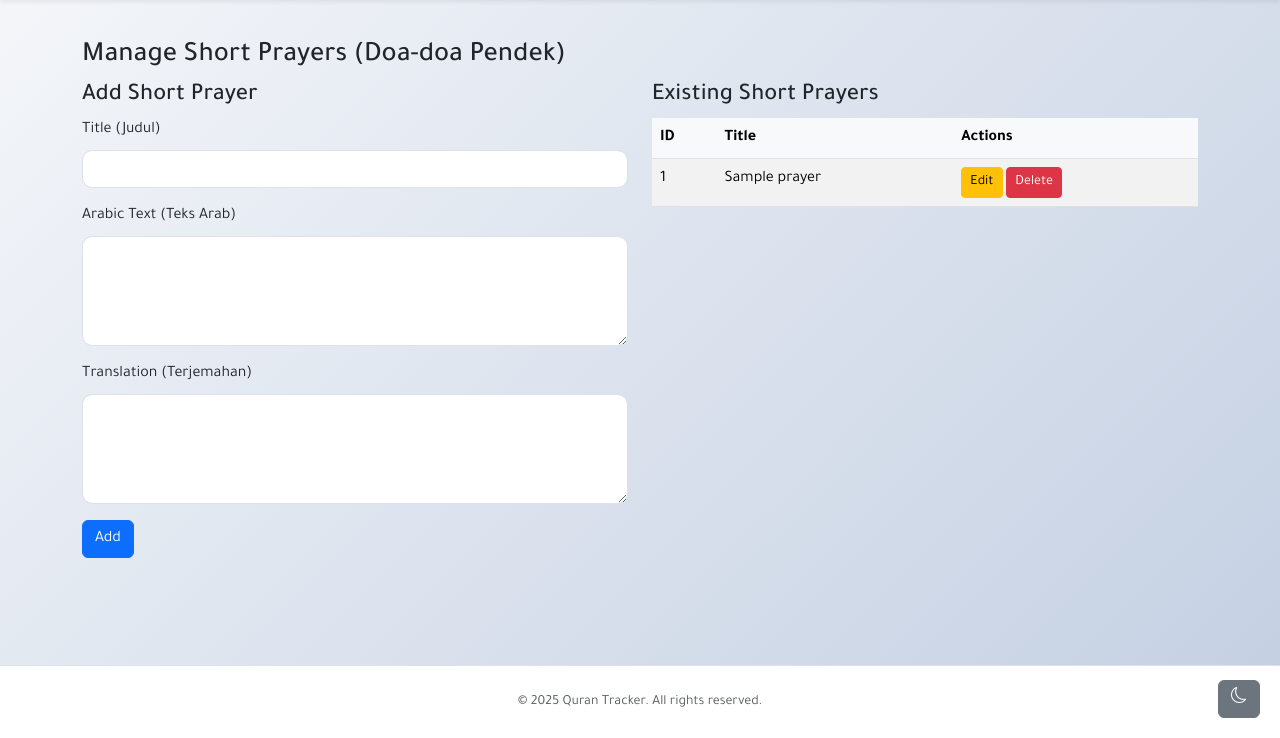
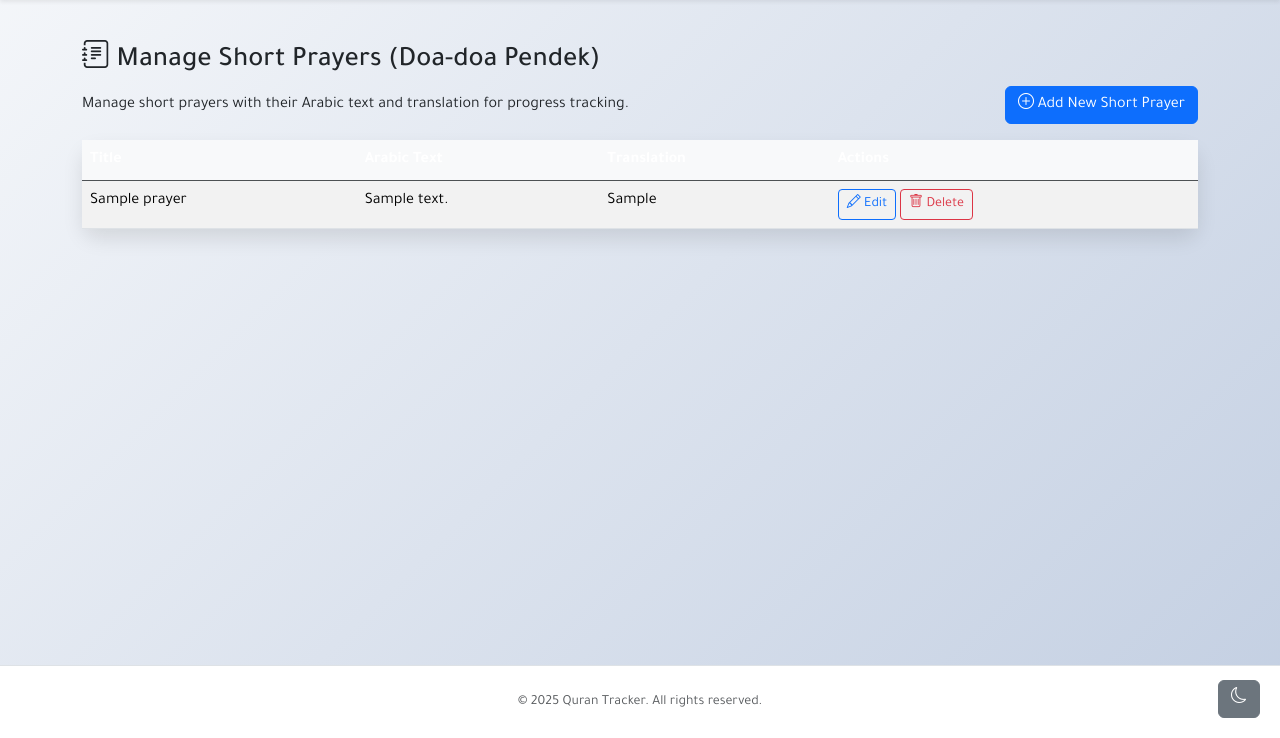
Before and after one commit to aprilian-wi/quran-tracker, a PHP site: the page made by public/index.php in a window 1280 px wide. Shown: the part 62-800 px from the top of the page. Run offline with PHP 8.4, Linux system fonts and the light colour scheme; a user stored in the database is signed in; data comes from the database, SQL or seed files in the repository; tables that the repository leaves empty hold one stand-in row (values such as "Sample post").

Commit message:
Update UI/UX Admin Doa Pendek

```diff
--- a/public/index.php
+++ b/public/index.php
@@ -79,6 +79,9 @@
     case 'admin/edit_teaching_book': include '../src/Views/admin/edit_teaching_book.php'; break;
     case 'admin/manage_short_prayers': include '../src/Views/admin/manage_short_prayers.php'; break;
     case 'admin/save_short_prayer': include '../src/Actions/store_short_prayer_action.php'; break;
+    case 'admin/create_short_prayer': include '../src/Views/admin/create_short_prayer.php'; break;
+    case 'admin/edit_short_prayer': include '../src/Views/admin/edit_short_prayer.php'; break;
+    case 'admin/teachers': include '../src/Views/admin/teachers.php'; break;
 
     case 'edit_parent':
         if ($_SERVER['REQUEST_METHOD'] === 'POST') {
--- a/src/Controllers/AdminController.php
+++ b/src/Controllers/AdminController.php
@@ -20,6 +20,12 @@
 
     public function parents() {
         return $this->userModel->parentsWithChildCount();
+    }
+
+    public function teachers() {
+        $stmt = $this->pdo->prepare("SELECT * FROM users WHERE role = 'teacher' ORDER BY name ASC");
+        $stmt->execute();
+        return $stmt->fetchAll();
     }
 
     public function classes() {
--- a/src/Views/admin/manage_short_prayers.php
+++ b/src/Views/admin/manage_short_prayers.php
@@ -1,78 +1,91 @@
 <?php
 // src/Views/admin/manage_short_prayers.php
-global $pdo;
 require_once __DIR__ . '/../../Controllers/AdminController.php';
 require_once __DIR__ . '/../../Helpers/functions.php';
 
-$adminController = new AdminController($pdo);
-$prayers = $adminController->getShortPrayers();
-
-$editPrayer = null;
-if (isset($_GET['edit_id'])) {
-    $editPrayer = $adminController->getShortPrayer($_GET['edit_id']);
-}
+$controller = new AdminController($pdo);
+$prayers = $controller->getShortPrayers();
 
 include __DIR__ . '/../layouts/main.php';
 ?>
 
-<h3>Manage Short Prayers (Doa-doa Pendek)</h3>
+<h3><i class="bi bi-journal-text"></i> Manage Short Prayers (Doa-doa Pendek)</h3>
 
-<div class="row">
-    <div class="col-md-6">
-        <h4><?= $editPrayer ? 'Edit' : 'Add' ?> Short Prayer</h4>
-        <form method="POST" action="<?= BASE_URL ?>public/index.php?page=admin/save_short_prayer">
-            <?= csrfInput() ?>
-            <?php if ($editPrayer): ?>
-                <input type="hidden" name="id" value="<?= $editPrayer['id'] ?>">
-            <?php endif; ?>
-
-            <div class="mb-3">
-                <label for="title" class="form-label">Title (Judul)</label>
-                <input type="text" id="title" name="title" class="form-control" required
-                       value="<?= h($editPrayer['title'] ?? '') ?>">
-            </div>
-            <div class="mb-3">
-                <label for="arabic_text" class="form-label">Arabic Text (Teks Arab)</label>
-                <textarea id="arabic_text" name="arabic_text" class="form-control" rows="4" required><?= h($editPrayer['arabic_text'] ?? '') ?></textarea>
-            </div>
-            <div class="mb-3">
-                <label for="translation" class="form-label">Translation (Terjemahan)</label>
-                <textarea id="translation" name="translation" class="form-control" rows="4"><?= h($editPrayer['translation'] ?? '') ?></textarea>
-            </div>
-            <button type="submit" class="btn btn-primary"><?= $editPrayer ? 'Update' : 'Add' ?></button>
-            <?php if ($editPrayer): ?>
-                <a href="?page=admin/manage_short_prayers" class="btn btn-secondary ms-2">Cancel</a>
-            <?php endif; ?>
-        </form>
+<div class="d-flex justify-content-between align-items-center mb-3">
+    <p class="mb-0">Manage short prayers with their Arabic text and translation for progress tracking.</p>
+    <a href="?page=admin/create_short_prayer" class="btn btn-primary">
+        <i class="bi bi-plus-circle"></i> Add New Short Prayer
+    </a>
 </div>
 
-    <div class="col-md-6">
-        <h4>Existing Short Prayers</h4>
 <?php if (empty($prayers)): ?>
-            <p>No short prayers found.</p>
+    <div class="alert alert-info">
+        <i class="bi bi-info-circle"></i> No short prayers found. Add your first short prayer.
+    </div>
 <?php else: ?>
-            <table class="table table-striped">
-                <thead>
+    <div class="card">
+        <div class="card-body p-0">
+            <div class="table-responsive">
+                <table class="table table-striped mb-0">
+                    <thead class="table-dark">
                         <tr>
-                        <th>ID</th>
                             <th>Title</th>
+                            <th>Arabic Text</th>
+                            <th>Translation</th>
                             <th>Actions</th>
                         </tr>
                     </thead>
                     <tbody>
                         <?php foreach ($prayers as $prayer): ?>
                             <tr>
-                        <td><?= h($prayer['id']) ?></td>
                                 <td><?= h($prayer['title']) ?></td>
+                                <td><?= h($prayer['arabic_text']) ?></td>
+                                <td><?= h($prayer['translation']) ?></td>
                                 <td>
-                            <a href="?page=admin/manage_short_prayers&edit_id=<?= $prayer['id'] ?>" class="btn btn-sm btn-warning">Edit</a>
-                            <a href="?page=admin/delete_short_prayer&id=<?= $prayer['id'] ?>" class="btn btn-sm btn-danger"
-                               onclick="return confirm('Are you sure you want to delete this short prayer?');">Delete</a>
+                                    <a href="?page=admin/edit_short_prayer&id=<?= $prayer['id'] ?>" class="btn btn-sm btn-outline-primary">
+                                        <i class="bi bi-pencil"></i> Edit
+                                    </a>
+                                    <button type="button" class="btn btn-sm btn-outline-danger" onclick="confirmDelete(<?= $prayer['id'] ?>, '<?= h($prayer['title']) ?>')">
+                                        <i class="bi bi-trash"></i> Delete
+                                    </button>
                                 </td>
                             </tr>
                         <?php endforeach; ?>
                     </tbody>
                 </table>
-        <?php endif; ?>
             </div>
         </div>
+    </div>
+<?php endif; ?>
+
+<!-- Delete Confirmation Modal -->
+<div class="modal fade" id="deleteModal" tabindex="-1">
+    <div class="modal-dialog">
+        <div class="modal-content">
+            <div class="modal-header">
+                <h5 class="modal-title">Confirm Delete</h5>
+                <button type="button" class="btn-close" data-bs-dismiss="modal"></button>
+            </div>
+            <div class="modal-body">
+                <p>Are you sure you want to delete "<span id="itemTitle"></span>"?</p>
+                <p class="text-danger"><strong>Warning:</strong> This will also delete all progress records associated with this short prayer.</p>
+            </div>
+            <div class="modal-footer">
+                <button type="button" class="btn btn-secondary" data-bs-dismiss="modal">Cancel</button>
+                <form method="POST" action="?page=admin/delete_short_prayer" style="display: inline;">
+                    <?= csrfInput() ?>
+                    <input type="hidden" name="id" id="deleteItemId">
+                    <button type="submit" class="btn btn-danger">Delete Short Prayer</button>
+                </form>
+            </div>
+        </div>
+    </div>
+</div>
+
+<script>
+function confirmDelete(id, title) {
+    document.getElementById('deleteItemId').value = id;
+    document.getElementById('itemTitle').textContent = title;
+    new bootstrap.Modal(document.getElementById('deleteModal')).show();
+}
+</script>
--- a/src/Views/dashboard/superadmin.php
+++ b/src/Views/dashboard/superadmin.php
@@ -57,12 +57,12 @@
         <h3>Quick Actions</h3>
         <div class="row g-3">
             <div class="col-md-3">
-                <a href="<?= BASE_URL ?>public/index.php?page=create_teacher" class="btn btn-primary w-100 py-3">
+                <a href="<?= BASE_URL ?>public/index.php?page=admin/teachers" class="btn btn-primary w-100 py-3">
                     <i class="bi bi-person-plus"></i> Add Teacher
                 </a>
             </div>
             <div class="col-md-3">
-                <a href="<?= BASE_URL ?>public/index.php?page=create_parent" class="btn btn-success w-100 py-3">
+                <a href="<?= BASE_URL ?>public/index.php?page=admin/parents" class="btn btn-success w-100 py-3">
                     <i class="bi bi-person-plus"></i> Add Parent
                 </a>
             </div>
```
Also changed, not shown: src/Views/admin/create_short_prayer.php (added, +25 -0 lines), src/Views/admin/edit_short_prayer.php (added, +41 -0 lines), src/Views/admin/teachers.php (added, +114 -0 lines). Lines whose indentation alone changed are shown as unchanged.
